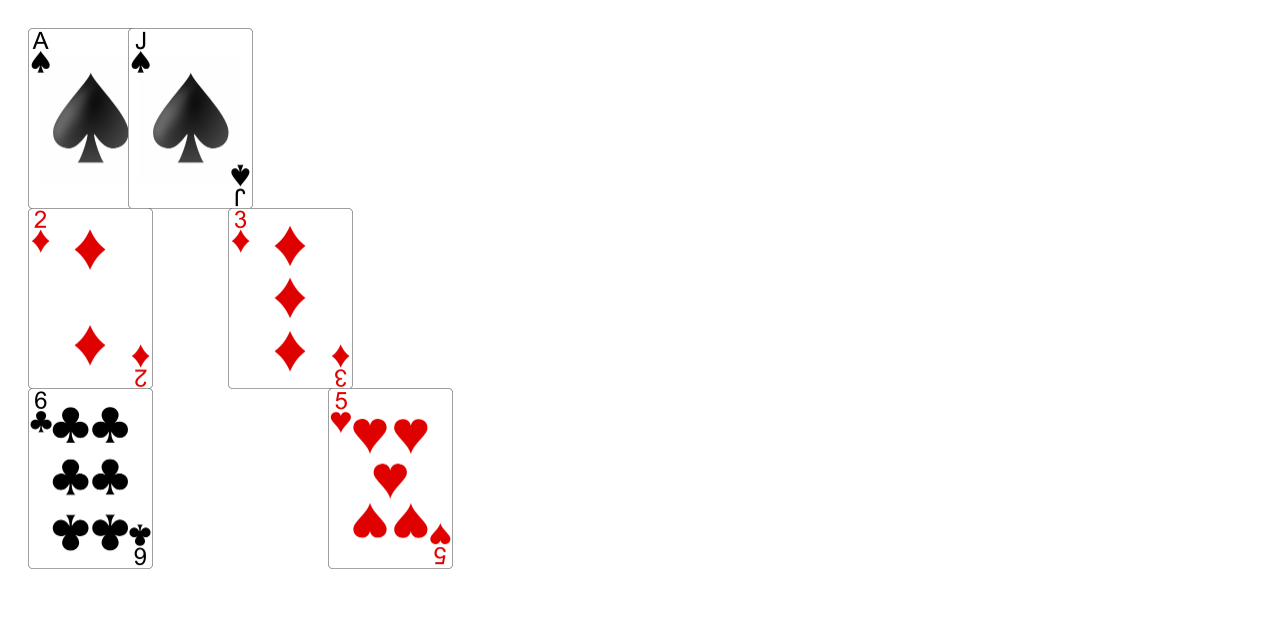
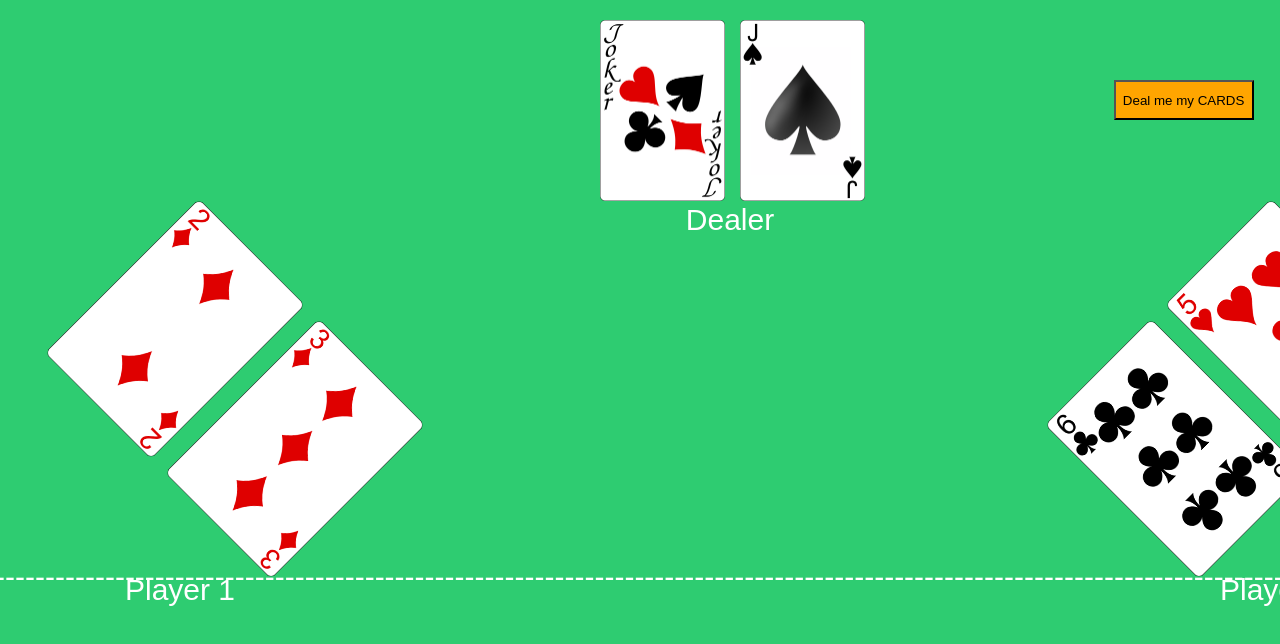
Before and after one commit to Daddylensky/counting_cards, a website: page public/second.html in a window 1280 px wide. Drawn offline with Linux system fonts and the light colour scheme.

Commit message:
added proper position of all cards, added functionality of asking for my cards

```diff
--- a/public/blackjack.js
+++ b/public/blackjack.js
@@ -1,5 +1,7 @@
 const canvas = document.getElementById('gameCanvas');
 const ctx = canvas.getContext('2d');
+const startButton = document.getElementById("myab");
+startButton.addEventListener("click", buttonClicked);
 
 const deck = [
   'AS', '2S', '3S', '4S', '5S', '6S', '7S', '8S', '9S', '10S', 'JS', 'QS', 'KS',
@@ -8,13 +10,21 @@ const deck = [
   'AD', '2D', '3D', '4D', '5D', '6D', '7D', '8D', '9D', '10D', 'JD', 'QD', 'KD'
 ];
 
+const Dealer = [];
 const player1 = [];
 const player2 = [];
-const player3 = [];
+const Table = [];
 
 const cardImages = {};
+function loadImages() {
+  // Add card back image
+  const cardBack = new Image();
+  cardBack.src = `cards/card-back.png`;
+  cardBack.onload = () => {
+    cardImages['card-back'] = cardBack;
+    checkAllImagesLoaded();
+  };
 
-function loadImages() {
   let loadedImagesCount = 0;
 
   for (const card of deck) {
@@ -22,13 +32,18 @@ function loadImages() {
     img.src = `cards/${card}.png`;
     img.onload = () => {
       loadedImagesCount++;
-      if (loadedImagesCount === deck.length) {
-        init();
-      }
+      cardImages[card] = img;
+      checkAllImagesLoaded();
     };
-    cardImages[card] = img;
+  }
+
+  function checkAllImagesLoaded() {
+    if (loadedImagesCount === deck.length && cardImages['card-back']) {
+      init();
+    }
   }
 }
+
 
 function shuffle(array) {
   let currentIndex = array.length, temporaryValue, randomIndex;
@@ -47,36 +62,97 @@ function shuffle(array) {
 
 function dealCards() {
   for (let i = 0; i < 2; i++) {
+    Dealer.push(deck.pop());
     player1.push(deck.pop());
     player2.push(deck.pop());
-    player3.push(deck.pop());
   }
 }
 
 function drawCards() {
-  ctx.clearRect(0, 0, canvas.width, canvas.height);
+  ctx.fillStyle = '#2ECC71'; // Set the fill color
+  ctx.fillRect(0, 0, canvas.width, canvas.height); // Fill the canvas with the color
 
-  // Draw player1's cards
+  // Draw dealer's cards
+  Dealer.forEach((card, index) => {
+    if (index === 0) {
+      ctx.drawImage(cardImages['card-back'], 600, 20, 125, 181);
+    } else {
+      ctx.drawImage(cardImages[card], 600 + index * 140, 20, 125, 181);
+    }
+  });
+  text("Dealer", 730, 230);
+
   player1.forEach((card, index) => {
-    ctx.drawImage(cardImages[card], 20 + index * 100, 20, 125, 181);
+    drawRotatedImage(cardImages[card], 100 + index * 170 - (index*50), 220+(index*120), 150, 217.8, 45);
   });
+  text("Player 1", 180, 600);
 
-  // Draw player2's cards
   player2.forEach((card, index) => {
-    ctx.drawImage(cardImages[card], 20 + index * 200, 200, 125, 181);
+    drawRotatedImage(cardImages[card], 1100 + index * 170 - (index * 50), 340 - (index * 120), 150, 217.8, -45);
   });
+  text("Player 2", 1275, 600);
+  text("---------------------------------------------------------------------------------------------------------------------------------------------------------------------------------------------------------------------------------------------------------------------------------------------------------------------------------", 0, 587);
+  drawTableCards();
+}
+//500 × 726
 
-  // Draw player3's cards
-  player3.forEach((card, index) => {
-    ctx.drawImage(cardImages[card], 20 + index * 300, 380, 125, 181);
+
+function drawRotatedImage(image, x, y, width, height, angleInDegrees) {
+  // Convert angle from degrees to radians
+  const angleInRadians = angleInDegrees * (Math.PI / 180);
+
+  // Save the current context state
+  ctx.save();
+
+  // Translate the context to the center of the image
+  ctx.translate(x + width / 2, y + height / 2);
+
+  // Rotate the context by the specified angle (in radians)
+  ctx.rotate(angleInRadians);
+
+  // Draw the image with the center of the image at the origin
+  ctx.drawImage(image, -width / 2, -height / 2, width, height);
+
+  // Restore the context to its original state
+  ctx.restore();
+}
+
+
+
+function text(text, width, height) {
+  ctx.font = "30px Arial"; // Change font style and size
+  ctx.fillStyle = "white"; // Change font color
+  ctx.textAlign = "center";
+  ctx.fillText(text, width, height);
+}
+
+function buttonClicked() {
+  Table.push(deck.pop());
+  Table.push(deck.pop());
+  drawTableCards();
+}
+
+
+function drawTableCards() {
+  Table.forEach((card, index) => {
+    ctx.drawImage(cardImages[card], 573 + index * 164, 420, 150, 217.8);
   });
 }
 
 
 function init() {
+  canvas.width = window.innerWidth;
+  canvas.height = window.innerHeight;
   shuffle(deck);
   dealCards();
-  drawCards();
+  animate();
 }
 
+
+function animate() {
+  drawCards();
+  requestAnimationFrame(animate);
+}
+
+
 loadImages();
--- /dev/null
+++ b/public/browser_load.css
@@ -0,0 +1,13 @@
+body, html {
+    margin: 0;
+    padding: 0;
+    height: 100%;
+    overflow: hidden;
+  }
+
+  #canvasContainer {
+    position: fixed;
+    width: 100%;
+    height: 100%;
+    overflow: hidden;
+  }
--- a/public/second.html
+++ b/public/second.html
@@ -1,12 +1,29 @@
 <!DOCTYPE html>
 <html lang="en">
 <head>
+  <style>
+    .startbutton {
+      top:10%;
+      left: 87%;
+      width:140px;
+      height:40px;
+      position: absolute;
+      z-index: 2;
+      background: orange;
+    }
+  </style>
   <meta charset="UTF-8">
   <meta name="viewport" content="width=device-width, initial-scale=1.0">
   <title>Card Deck</title>
+  <link rel="stylesheet" href="browser_load.css"> <!-- Include your CSS file -->
 </head>
 <body>
-  <canvas id="gameCanvas" width="800" height="600"></canvas>
+  <div id="canvasContainer">
+    <canvas id="gameCanvas"></canvas>
+    <input type="button" class="startbutton" id="myab" value="Deal me my CARDS" />
+  </div>
+
   <script src="blackjack.js"></script>
+
 </body>
 </html>
```
Also changed, not shown: README.md, public/cards/card-back.png (renamed from public/cards/black_joker.png), 1 other file.
